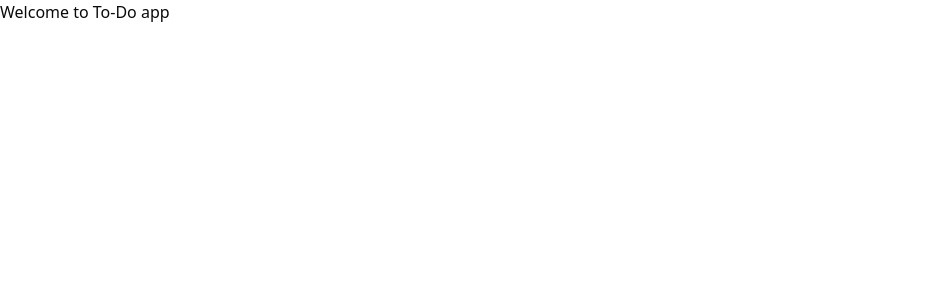
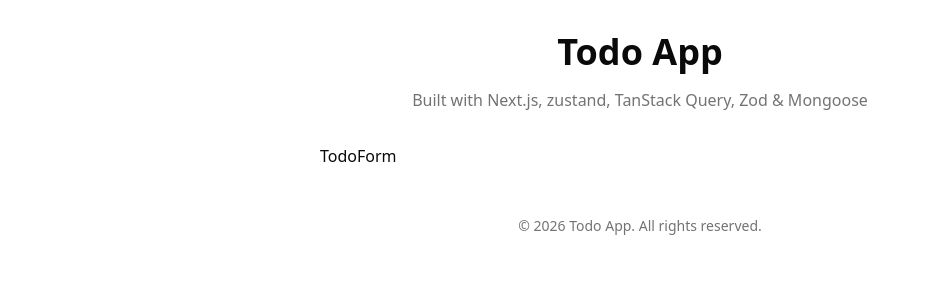
Before and after one commit to dbpthk/Todo-APP, a Next.js app: page / in a window 1280 px wide. Shown: the top 300 px of the page, without its empty margins (0-930 px from the left). Built offline with nearby package versions, Linux system fonts and the light colour scheme; no server answers.

Commit message:
create todo store

```diff
--- a/app/page.jsx
+++ b/app/page.jsx
@@ -1,12 +1,28 @@
 import connectDB from "@/lib/db";
+import Todo from "@/model/todo";
 import { Button } from "@base-ui/react";
+import TodoForm from "@/components/todo-form";
 
 export default async function Home() {
   const connection = await connectDB();
   console.log("connection", connection);
   return (
-    <div>
-      <Button variant="outline">Welcome to To-Do app</Button>
+    <div className="min-h-screen bg-background text-foreground">
+      <div className="container mx-auto px-4 py-8 max-w-2xl">
+        <header className="mb-8 text-center">
+          <h1 className="text-4xl font-bold mb-4 text-foreground">Todo App</h1>
+          <p className="text-muted-foreground">
+            {" "}
+            Built with Next.js, zustand, TanStack Query, Zod & Mongoose
+          </p>
+        </header>
+        <main>
+          <TodoForm />
+        </main>
+      </div>
+      <footer className="text-center py-4 text-sm text-muted-foreground">
+        &copy; {new Date().getFullYear()} Todo App. All rights reserved.
+      </footer>
     </div>
   );
 }
--- /dev/null
+++ b/components/todo-form.jsx
@@ -0,0 +1,23 @@
+"use client";
+import { useState } from "react";
+import { useForm } from "react-hook-form";
+import zodresolver from "@hookform/resolvers/zod";
+import { Button } from "@base-ui/react";
+import { Input } from "@base-ui/react";
+import { Textarea } from "./ui/textarea";
+import {
+  Select,
+  SelectContent,
+  SelectItem,
+  SelectTrigger,
+  SelectValue,
+} from "./ui/select";
+import { Card, CardContent, CardHeader, CardTitle } from "./ui/card";
+import { Label } from "./ui/label";
+import { createTodSchema } from "@/validations/todo";
+
+const TodoForm = () => {
+  return <div>TodoForm</div>;
+};
+
+export default TodoForm;
--- /dev/null
+++ b/hooks/use-create-todo.js
@@ -0,0 +1,6 @@
+import { createTodo } from "@/actions/todo-actions";
+import { createTodSchema } from "@/validations/todo";
+
+export function useTodos() {
+  const setTodos = useTodoStore((state) => state.setTodos);
+}
--- /dev/null
+++ b/store/todo-store.js
@@ -0,0 +1,23 @@
+import { create } from "zustand";
+import { devtools } from "zustand/middleware";
+
+export const useTodoStore = create(
+  devtools(
+    (set, get) => ({
+      todos: [],
+      filter: "all",
+      isLoading: false,
+
+      setTodos: (todos) => set({ todos }),
+
+      addTodo: (todo) =>
+        set((state) => ({
+          todos: [todo, ...state.todo],
+        })),
+
+      setFilter: (filter) => set({ filter }),
+      setLoading: (isLoading) => set({ isLoading }),
+    }),
+    { name: "todo-store" },
+  ),
+);
--- a/validations/todo.js
+++ b/validations/todo.js
@@ -6,7 +6,9 @@ export const createTodSchema = z.object({
     .min(1, "Title is required")
     .max(100, "Title must not exceed 100 characters")
     .trim(),
-  description: z.string
+
+  description: z
+    .string()
     .max(500, "Description must not exceed 500 characters")
     .optional(),
   priority: z.enum(["low", "medium", "high"]).default("medium"),
```
